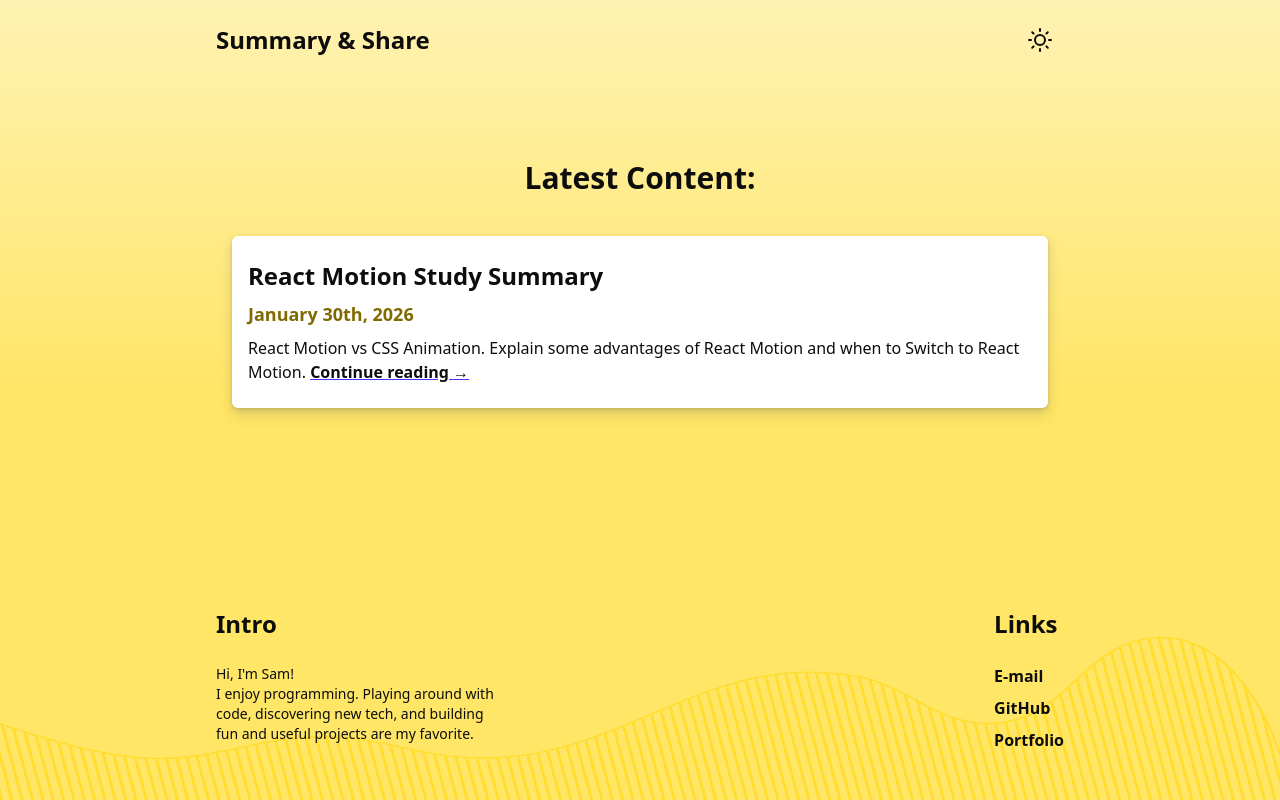
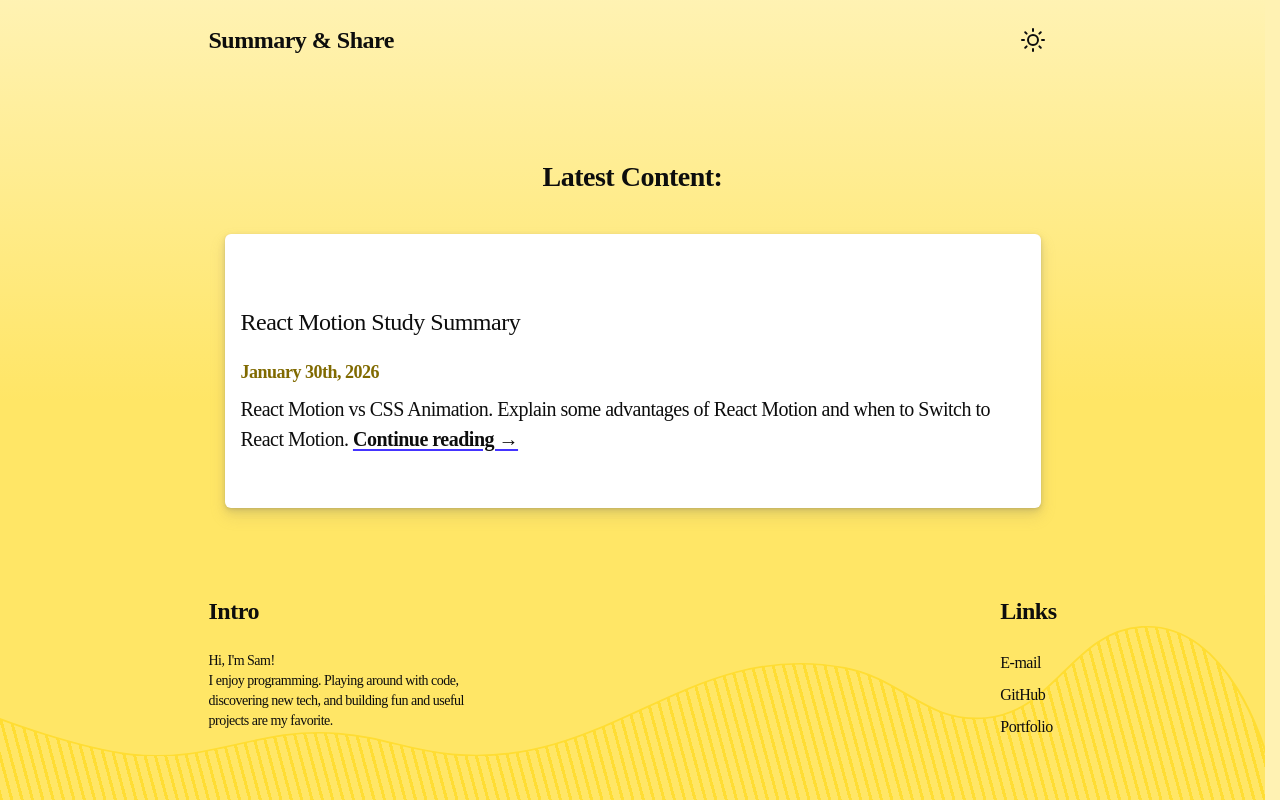
Before and after one commit to Lam-Big-Water/sam-blog-v2, a Next.js app: page / in a window 1280 px wide. Built offline with nearby package versions, Linux system fonts and the light colour scheme; no server answers; a web font is replaced by a local one.

Commit message:
fix: resolve font bug and reorganize code order according to Tailwind standards

```diff
--- a/src/app/globals.css
+++ b/src/app/globals.css
@@ -1,15 +1,4 @@
 @import "tailwindcss";
-
-html {
-  --content-width: 55rem;
-  --outer-content-width: 80rem;
-  --viewport-padding: 16px;
-  --header-height: 5rem;
-  --trimmed-content-width: calc(
-    var(--content-width) - var(--viewport-padding) * 2
-  );
-  background: var(--color-decorative-300);
-}
 
 /* 浅色主题 */
 .light {
@@ -144,6 +133,25 @@ html {
   --shadow-page: var(--shadow-page);
 }
 
+@layer base {
+
+  html {
+  --content-width: 55rem;
+  --outer-content-width: 80rem;
+  --viewport-padding: 16px;
+  --header-height: 5rem;
+  --trimmed-content-width: calc(
+    var(--content-width) - var(--viewport-padding) * 2
+  );
+}
+
+  html {
+    scrollbar-gutter: stable;
+    color: var(--color-text);
+    font-family: var(--font-family), sans-serif;
+    letter-spacing: -0.03125em;
+    background: var(--color-decorative-300);
+  }
   body {
     display: flex;
     flex-direction: column;
@@ -172,6 +180,28 @@ body > main {
     position: relative;
   }
 
+    h1 {
+    font-size: 1.75rem;
+    font-weight: 650;
+  }
+  h2 {
+    font-size: 1.5rem;
+    margin-top: 2em;
+    margin-bottom: 0.5em;
+    font-weight: 600;
+  }
+  h3 {
+    font-size: 1.25rem;
+    margin-top: 2em;
+    margin-bottom: 0.5em;
+    font-weight: 500;
+  }
+
+  p {
+    font-size: 1.25rem;
+    margin-bottom: 1.5em;
+  }
+
   p code {
     display: inline-block;
     font-size: 0.9em;
@@ -179,6 +209,39 @@ p code {
     padding: 3px 6px;
     margin: -0.25em -1px;
     border-radius: 3px;
+  }
+
+  a {
+  color: currentColor;
+  text-decoration-color: var(--color-primary-300);
+  text-decoration-thickness: 2px;
+  text-underline-offset: 0.125em;
+  font-weight: 500;
+  transition: all 200ms;
+}
+a:hover {
+  text-underline-offset: 0.175em;
+}
+button {
+  padding: 0;
+}
+
+::selection {
+  background-color: var(--color-decorative-700) !important;
+  color: var(--color-text) !important;
+  background-image: none !important;
+  -webkit-text-fill-color: var(
+    --color-text
+  ) !important;
+  -moz-text-fill-color: var(
+    --color-text
+  ) !important;
+  background-image: none !important;
+  background-clip: revert !important;
+  -webkit-background-clip: revert !important;
+  text-shadow: none !important;
+}
+
 }
 
 .page {
@@ -229,3 +292,55 @@ p code {
     stroke-width: 3px;
   }
 }
+
+.form {
+  display: grid;
+  grid-template-columns: 1fr 120px;
+  gap: 0.5rem;
+}
+
+.input {
+  border-radius: 9999px;
+  background-color: rgba(255, 255, 255, 0.1);
+  padding: 0.75rem 1.25rem;
+  grid-row: 1;
+  grid-column: 1;
+}
+
+.button {
+  background-color: white;
+  padding: 0.75rem 1.25rem;
+  height: 3rem;
+  grid-row: 1;
+}
+
+.container {
+  display: grid;
+  place-items: center;
+  width: 95%;
+  min-height: 100vh;
+  margin: 0 auto;
+}
+
+.form-wrapper {
+  background-color: black;
+  border-radius: 1rem;
+  padding: 0.75rem;
+  width: 100%;
+  max-width: 600px;
+}
+
+
+
+@media (min-width: 35rem) {
+  h1 {
+    font-size: 2.25rem;
+  }
+
+  h2 {
+    font-size: 1.75rem;
+  }
+  h3 {
+    font-size: 1.5rem;
+  }
+}
```
Lines whose indentation alone changed are shown as unchanged.
